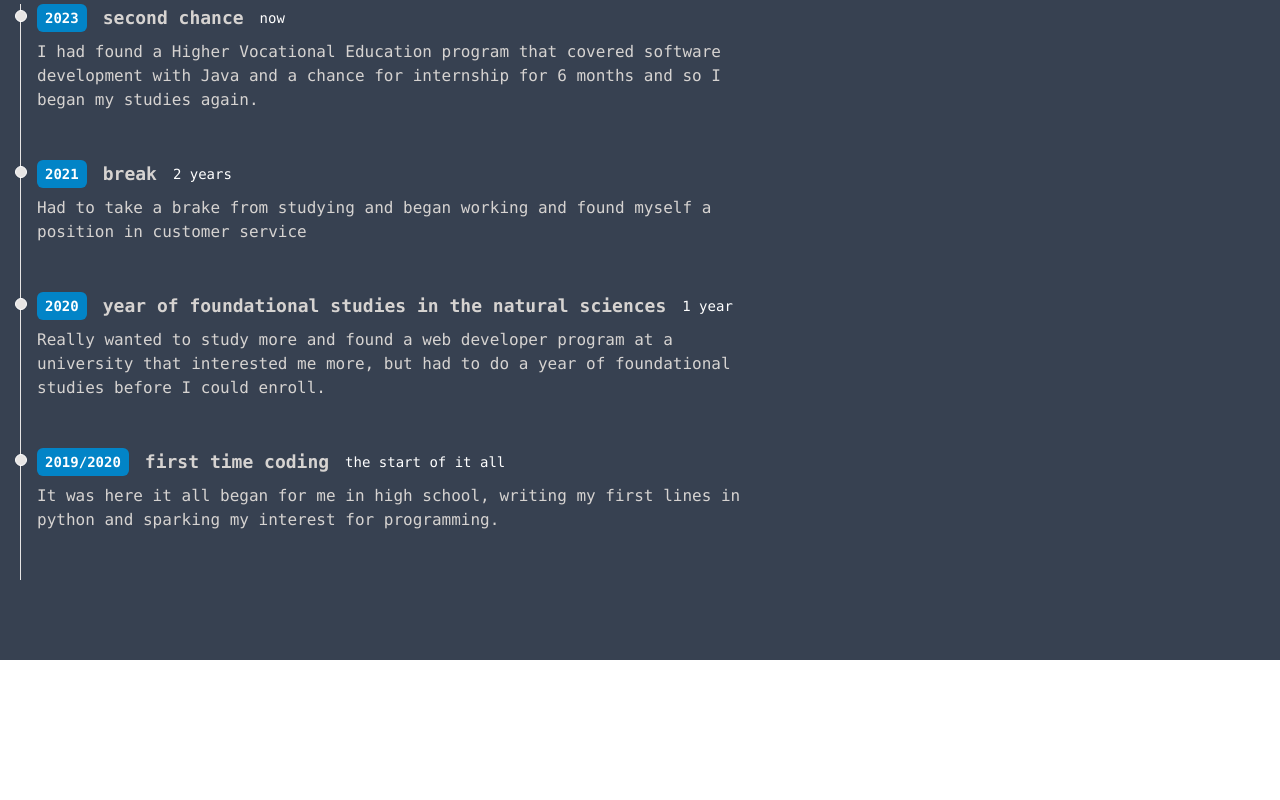
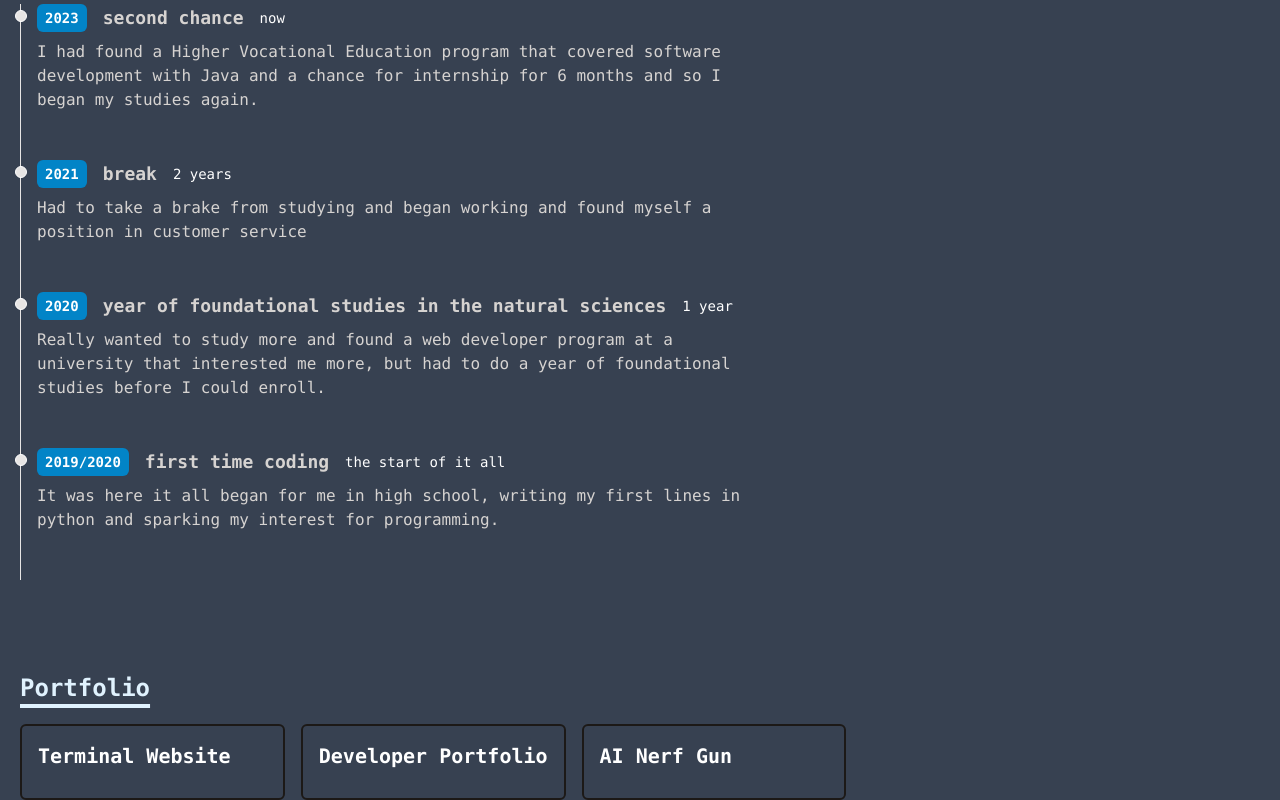
Before and after one commit to kirre02/kirre-portfolio, a React (Vite) app: page / in a window 1280 px wide. Shown: the part 316-1116 px from the top of the page. Before the commit the page ends 976 px from the top, so only its background shows below. Built offline with nearby package versions, Linux system fonts and the light colour scheme.

Commit message:
feat: inital work in the portfolio component

```diff
--- a/src/App.jsx
+++ b/src/App.jsx
@@ -1,12 +1,14 @@
 import Layout from "./components/layout";
 import Intro from "./components/intro";
 import TimeLine from "./components/Timeline";
+import Portfolio from "./components/portfolio";
 
 export default function App() {
   return (
     <Layout>
       <Intro />
       <TimeLine />
+      <Portfolio />
     </Layout>
   );
 }
--- a/src/components/header.jsx
+++ b/src/components/header.jsx
@@ -6,18 +6,21 @@ function Header() {
         <div className="w-[10px] h-[21px] animate-blink bg-sky-400"></div>
       </a>
       <a
-          className="hover:text-sky-400"
-          href="https://github.com/kirre02"
-          target="_blank"
+        className="hover:text-sky-400"
+        href="https://github.com/kirre02"
+        target="_blank"
       >
         github
       </a>
       <a
         className="hover:text-sky-400"
         href="https://www.linkedin.com/in/erik-svensson-nokrach-13614a216/"
-         target="_blank"
+        target="_blank"
       >
         linkedin
+      </a>
+      <a className="hover:text-sky-400" to="#portfolio">
+        portfolio
       </a>
     </nav>
   );
--- /dev/null
+++ b/src/components/portfolio.jsx
@@ -0,0 +1,20 @@
+import Title from "./title";
+import PortfolioItem from "./portfolioItem";
+import portfolio from "../data/portfolio.js";
+
+function Portfolio() {
+  return (
+    <div>
+      <Title>Portfolio</Title>
+      <div className="flex flex-col md:flex-row items-center justify-left">
+        <div className="grid grid-cols-1 md:grid-cols-2 lg:grid-cols-3 gap-4">
+          {portfolio.map((project) => (
+            <PortfolioItem title={project.title} link={project.link} />
+          ))}
+        </div>
+      </div>
+    </div>
+  );
+}
+
+export default Portfolio;
--- /dev/null
+++ b/src/components/portfolioItem.jsx
@@ -0,0 +1,19 @@
+
+function PortfolioItem({ link, title }) {
+  return (
+    <a
+      href={link}
+      target="_blank"
+      rel="noopener noreferrer"
+      className="border-2 border-stone-900 dark:border-white rounded-md overflow-hidden"
+    >
+      <div className="w-full p-4">
+        <h3 className="text-lg md:text-xl dark:text-white mb-2 md:mb-3 font-semibold ">
+          {title}
+        </h3>
+      </div>
+    </a>
+  );
+}
+
+export default PortfolioItem;
--- /dev/null
+++ b/src/data/portfolio.js
@@ -0,0 +1,14 @@
+export default [
+  {
+    title: "Terminal Website",
+    link: "https://fkcodes.com",
+  },
+  {
+    title: "Developer Portfolio",
+    link: "https://thehackershideout.com",
+  },
+  {
+    title: "AI Nerf Gun",
+    link: "https://youtu.be/A8eegxL82PI",
+  },
+];
```
